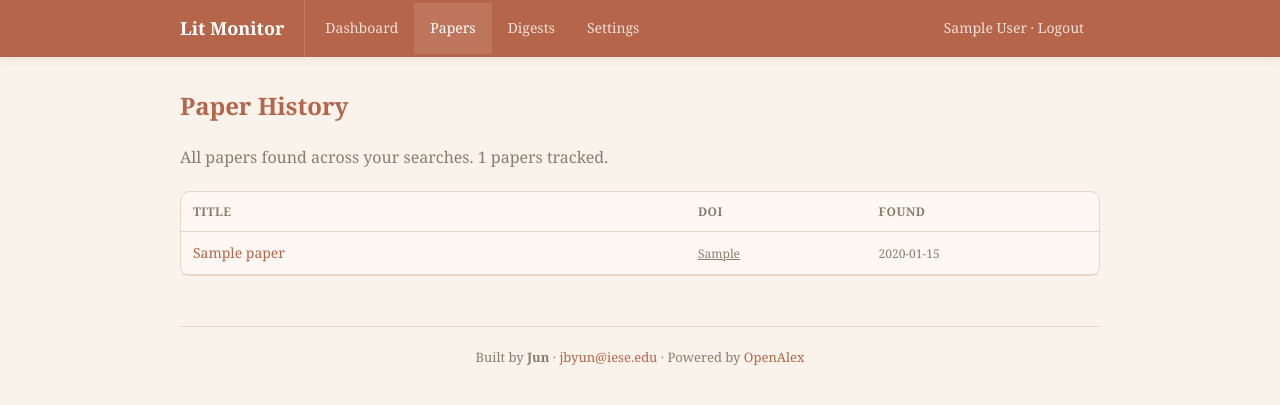
After one commit to junishka/literature-monitor, a Flask app: page /papers in a window 1280 px wide. The commit adds this page. Shown: the top 405 px of the page. Run offline with Flask 3, Linux system fonts and the light colour scheme; the visitor is signed in with stand-in values (Sample User, id 1); tables that the repository leaves empty hold one stand-in row (values such as "Sample post"); some libraries are stand-ins or nearby versions.

Commit message:
Replace Journals nav with Paper History page
Shows all tracked papers with title (linked to DOI), DOI, and date found.
Journals page still accessible via direct URL for search form.

Co-Authored-By: Claude Opus 4.6 (1M context) <noreply@anthropic.com>

```diff
--- a/app.py
+++ b/app.py
@@ -208,6 +208,16 @@ def delete_search(search_id):
     return redirect(url_for("index"))
 
 
+# --- Paper History ---
+
+@app.route("/papers")
+@login_required
+def paper_history():
+    user_id = session["user_id"]
+    papers = models.get_seen_papers(user_id, limit=200)
+    return render_template("papers.html", papers=papers)
+
+
 # --- Journals ---
 
 @app.route("/journals")
--- a/lit_monitor/models.py
+++ b/lit_monitor/models.py
@@ -339,6 +339,13 @@ def get_seen_count(user_id: int) -> int:
         return row["cnt"] if row else 0
 
 
+def get_seen_papers(user_id: int, limit: int = 200) -> list[dict]:
+    with get_db() as conn:
+        return _fetchall(conn,
+            f"SELECT paper_id, title, doi, first_seen FROM seen_papers WHERE user_id = {_ph()} ORDER BY first_seen DESC LIMIT {_ph()}",
+            (user_id, limit))
+
+
 def reset_seen_papers(user_id: int):
     with get_db() as conn:
         _execute(conn, f"DELETE FROM seen_papers WHERE user_id = {_ph()}", (user_id,))
--- a/templates/base.html
+++ b/templates/base.html
@@ -13,7 +13,7 @@
       <a href="{{ url_for('index') }}" class="logo">Lit Monitor</a>
       {% if g.user %}
       <a href="{{ url_for('index') }}" class="{{ 'active' if request.endpoint == 'index' }}">Dashboard</a>
-      <a href="{{ url_for('journals') }}" class="{{ 'active' if request.endpoint in ('journals', 'journal_search') }}">Journals</a>
+      <a href="{{ url_for('paper_history') }}" class="{{ 'active' if request.endpoint == 'paper_history' }}">Papers</a>
       <a href="{{ url_for('digests') }}" class="{{ 'active' if request.endpoint == 'digests' }}">Digests</a>
       <a href="{{ url_for('settings') }}" class="{{ 'active' if request.endpoint == 'settings' }}">Settings</a>
       <a href="{{ url_for('logout') }}" style="margin-left:auto;">{{ g.user.name or g.user.email }} &middot; Logout</a>
--- /dev/null
+++ b/templates/papers.html
@@ -0,0 +1,50 @@
+{% extends "base.html" %}
+{% block title %}Paper History — Literature Monitor{% endblock %}
+
+{% block content %}
+<h1>Paper History</h1>
+<p style="color:var(--text-muted); margin-bottom:20px;">All papers found across your searches. {{ papers|length }} papers tracked.</p>
+
+{% if papers %}
+<div class="card" style="padding:0;">
+  <table>
+    <thead>
+      <tr>
+        <th style="width:55%;">Title</th>
+        <th>DOI</th>
+        <th>Found</th>
+      </tr>
+    </thead>
+    <tbody>
+      {% for p in papers %}
+      <tr>
+        <td>
+          {% if p.doi %}
+          <a href="https://doi.org/{{ p.doi }}" target="_blank" style="color:var(--primary); text-decoration:none; font-weight:500;">{{ p.title }}</a>
+          {% else %}
+          <span style="font-weight:500;">{{ p.title }}</span>
+          {% endif %}
+        </td>
+        <td style="font-size:12px; color:var(--text-muted);">
+          {% if p.doi %}
+          <a href="https://doi.org/{{ p.doi }}" target="_blank" style="color:var(--text-muted);">{{ p.doi }}</a>
+          {% else %}
+          —
+          {% endif %}
+        </td>
+        <td style="font-size:12px; color:var(--text-muted); white-space:nowrap;">{{ p.first_seen[:10] }}</td>
+      </tr>
+      {% endfor %}
+    </tbody>
+  </table>
+</div>
+{% else %}
+<div class="card empty-state">
+  <p>No papers found yet. Run a search to start tracking papers.</p>
+  <form method="post" action="{{ url_for('run_now') }}">
+    <button type="submit" class="btn btn-primary">Run Now</button>
+  </form>
+</div>
+{% endif %}
+
+{% endblock %}
```
